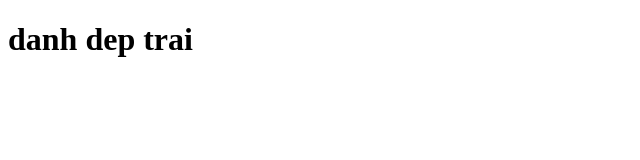
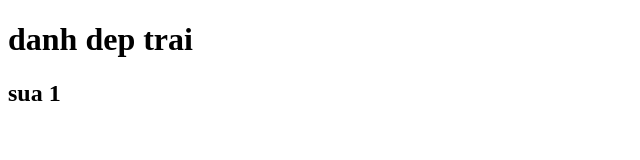
Before and after one commit to CName1824/duan4, a plain HTML site: page index.html in a window 1280 px wide. Shown: the full height of the page, 0-640 px from the left. Drawn offline with Linux system fonts and the light colour scheme.

Commit message:
1, SUA LAN 1

```diff
--- a/index.html
+++ b/index.html
@@ -7,5 +7,6 @@
 </head>
 <body>
     <h1>danh dep trai</h1>
+    <h2>sua 1</h2>
 </body>
 </html>
```
